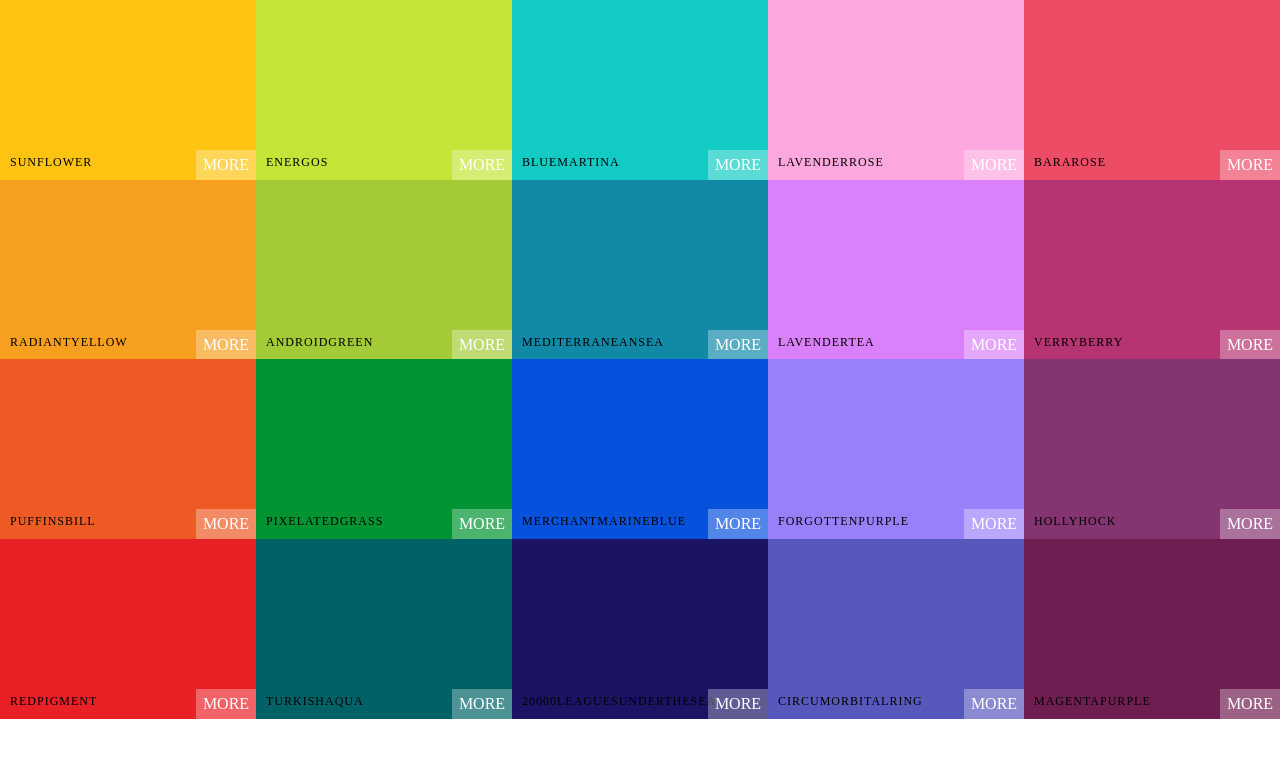
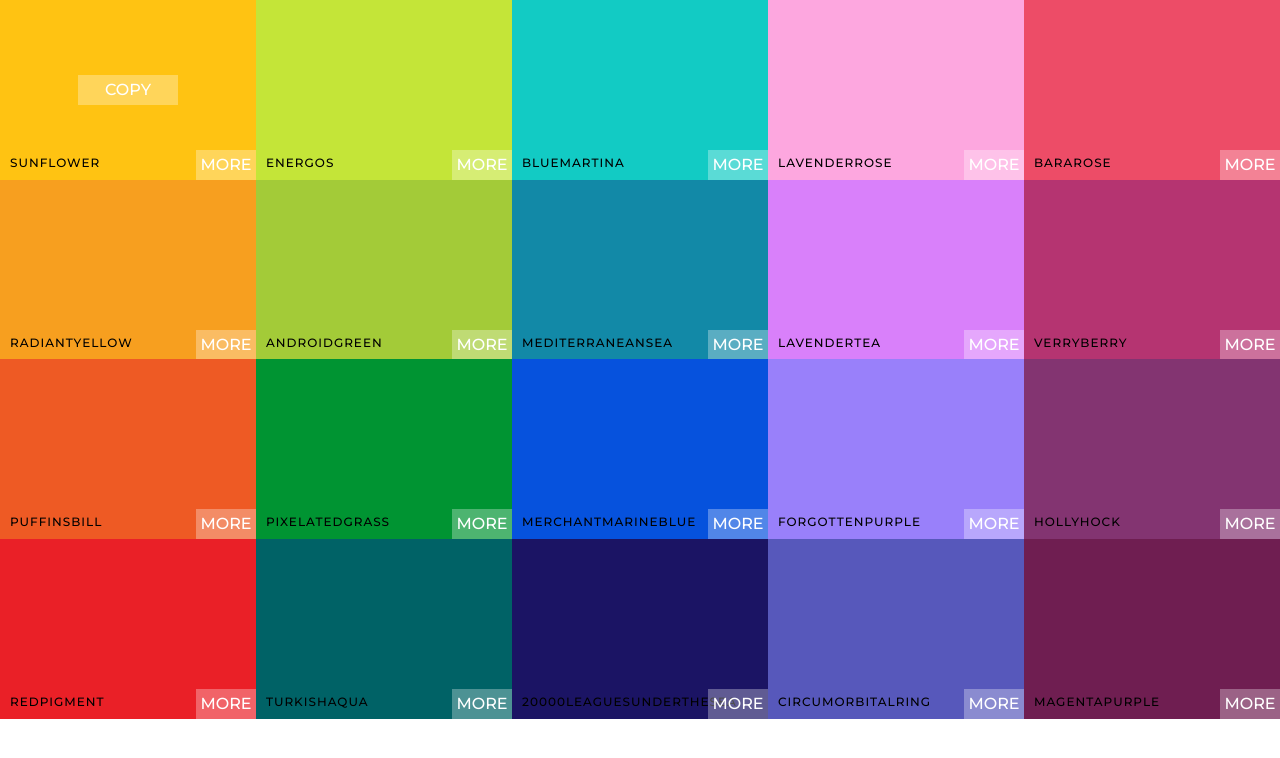
Before and after one commit to rookiemonkey/colorpalettes, a React (Create React App) app: page / in a window 1280 px wide. Shown: the top 758 px of the page. Built offline with nearby package versions, Linux system fonts and the light colour scheme.

Commit message:
changed the cursor

```diff
--- a/src/index.scss
+++ b/src/index.scss
@@ -1,7 +1,10 @@
+@import url('https://fonts.googleapis.com/css2?family=Montserrat:wght@500&display=swap');
+
 * {
     margin: 0px;
     padding: 0px;
     box-sizing: border-box;
+    font-family: 'Montserrat', sans-serif;
 }
 
 @import './styles//palette.scss';
--- a/src/styles/colorbox.scss
+++ b/src/styles/colorbox.scss
@@ -26,6 +26,7 @@
             text-transform: uppercase;
             border: none;
             opacity: 0;
+            cursor: copy;
         }
     }
 
```
